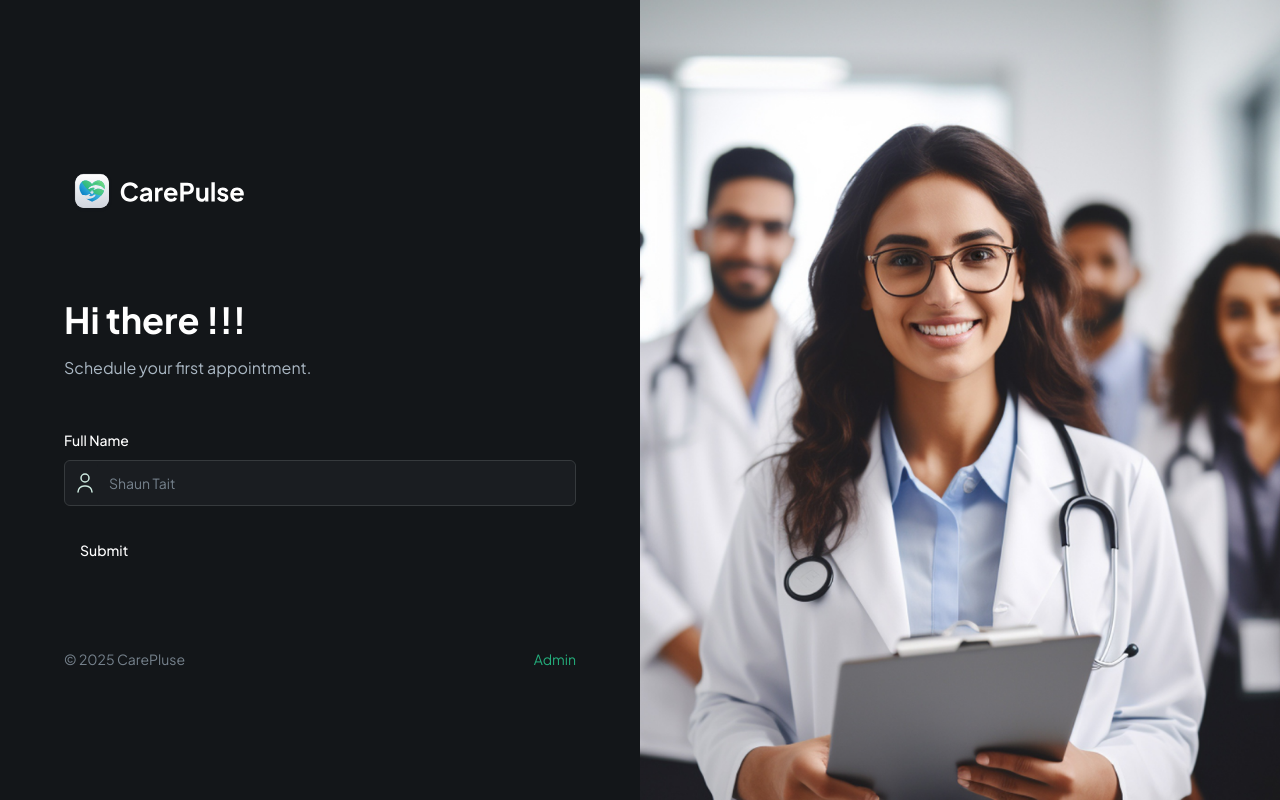
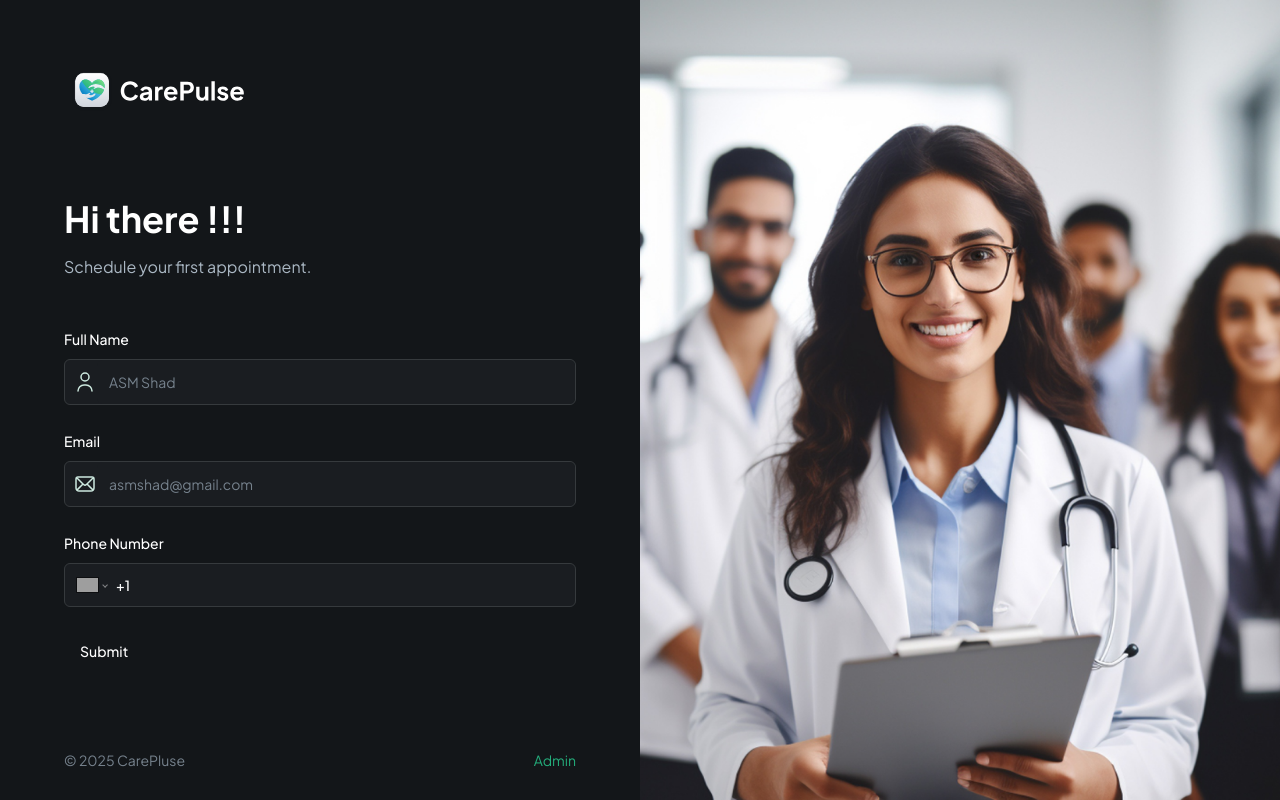
Before and after one commit to asm-shad/CarePulse, a Next.js app: page / in a window 1280 px wide. Built offline with nearby package versions, Linux system fonts and the light colour scheme; grey boxes are pictures that could not be loaded.

Commit message:
SubmitButton componenet created

```diff
--- a/components/CustomFormField.tsx
+++ b/components/CustomFormField.tsx
@@ -11,6 +11,8 @@ import { Input } from "./ui/input";
 import { Control } from "react-hook-form";
 import { FormFieldType } from "./forms/PatientForm";
 import Image from "next/image";
+import "react-phone-number-input/style.css";
+import PhoneInput from "react-phone-number-input";
 
 interface CustomProps {
   control: Control<any>;
@@ -26,6 +28,8 @@ interface CustomProps {
   children?: React.ReactNode;
   renderSkeleton?: (field: any) => React.ReactNode;
 }
+
+type E164Number = string;
 
 const RenderField = ({ field, props }: { field: any; props: CustomProps }) => {
   const { fieldType, iconSrc, iconAlt, placeholder } = props;
@@ -50,6 +54,20 @@ const RenderField = ({ field, props }: { field: any; props: CustomProps }) => {
             ></Input>
           </FormControl>
         </div>
+      );
+    case FormFieldType.PHONE_INPUT:
+      return (
+        <FormControl>
+          <PhoneInput
+            defaultCountry="US"
+            placeholder={placeholder}
+            international
+            withCountryCallingCode
+            value={field.value as E164Number | undefined}
+            onChange={field.onChange}
+            className="input-phone"
+          ></PhoneInput>
+        </FormControl>
       );
     default:
       break;
--- /dev/null
+++ b/components/SubmitButton.tsx
@@ -0,0 +1,36 @@
+import Image from "next/image";
+
+import { Button } from "./ui/button";
+
+interface ButtonProps {
+  isLoading: boolean;
+  className?: string;
+  children: React.ReactNode;
+}
+
+const SubmitButton = ({ isLoading, className, children }: ButtonProps) => {
+  return (
+    <Button
+      type="submit"
+      disabled={isLoading}
+      className={className ?? "shad-primary-btn w-full"}
+    >
+      {isLoading ? (
+        <div className="flex items-center gap-4">
+          <Image
+            src="/assets/icons/loader.svg"
+            alt="loader"
+            width={24}
+            height={24}
+            className="animate-spin"
+          />
+          Loading...
+        </div>
+      ) : (
+        children
+      )}
+    </Button>
+  );
+};
+
+export default SubmitButton;
--- a/components/forms/PatientForm.tsx
+++ b/components/forms/PatientForm.tsx
@@ -9,12 +9,12 @@ import CustomFormField from "../CustomFormField";
 
 export enum FormFieldType {
   INPUT = "input",
-  TEXTAREA = 'textarea',
-  PHONE_INPUT = 'phoneInput',
-  CHECKBOX = 'checkbox',
-  DATE_PICKER = 'datePicker',
-  SELECT = 'select',
-  SKELETON = 'sleleton'
+  TEXTAREA = "textarea",
+  PHONE_INPUT = "phoneInput",
+  CHECKBOX = "checkbox",
+  DATE_PICKER = "datePicker",
+  SELECT = "select",
+  SKELETON = "sleleton",
 }
 
 const formSchema = z.object({
@@ -41,15 +41,35 @@ const PatientForm = () => {
           <h1 className="header">Hi there !!!</h1>
           <p className="text-dark-700">Schedule your first appointment.</p>
         </section>
+
         <CustomFormField
           fieldType={FormFieldType.INPUT}
           control={form.control}
           name="name"
           label="Full Name"
-          placeholder="Shaun Tait"
+          placeholder="ASM Shad"
           iconSrc="/assets/icons/user.svg"
           iconAlt="user"
         ></CustomFormField>
+
+        <CustomFormField
+          fieldType={FormFieldType.INPUT}
+          control={form.control}
+          name="email"
+          label="Email"
+          placeholder="asmshad@gmail.com"
+          iconSrc="/assets/icons/email.svg"
+          iconAlt="email"
+        ></CustomFormField>
+
+        <CustomFormField
+          fieldType={FormFieldType.PHONE_INPUT}
+          control={form.control}
+          name="phone"
+          label="Phone Number"
+          placeholder="(880) 1608 898818"
+        ></CustomFormField>
+
         <Button type="submit">Submit</Button>
       </form>
     </Form>
--- a/package.json
+++ b/package.json
@@ -20,6 +20,7 @@
     "react": "^19.0.0",
     "react-dom": "^19.0.0",
     "react-hook-form": "^7.54.2",
+    "react-phone-number-input": "^3.4.11",
     "tailwind-merge": "^3.0.1",
     "tailwindcss-animate": "^1.0.7",
     "zod": "^3.24.1"
@@ -29,6 +30,7 @@
     "@types/node": "^20",
     "@types/react": "^19",
     "@types/react-dom": "^19",
+    "@types/react-phone-number-input": "^3.0.17",
     "eslint": "^9",
     "eslint-config-next": "15.1.6",
     "postcss": "^8",
```
Also changed, not shown: 1 other file (tests, documents, lock files or other folders).
